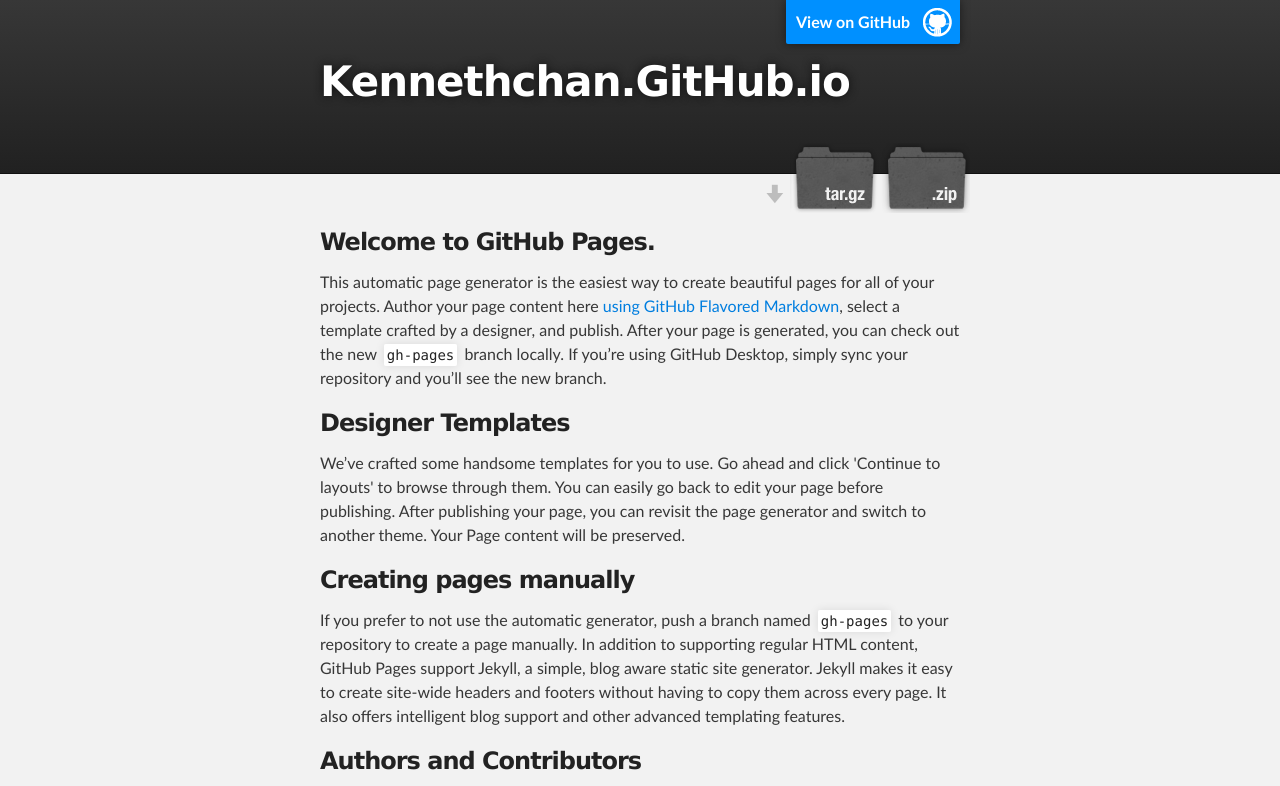
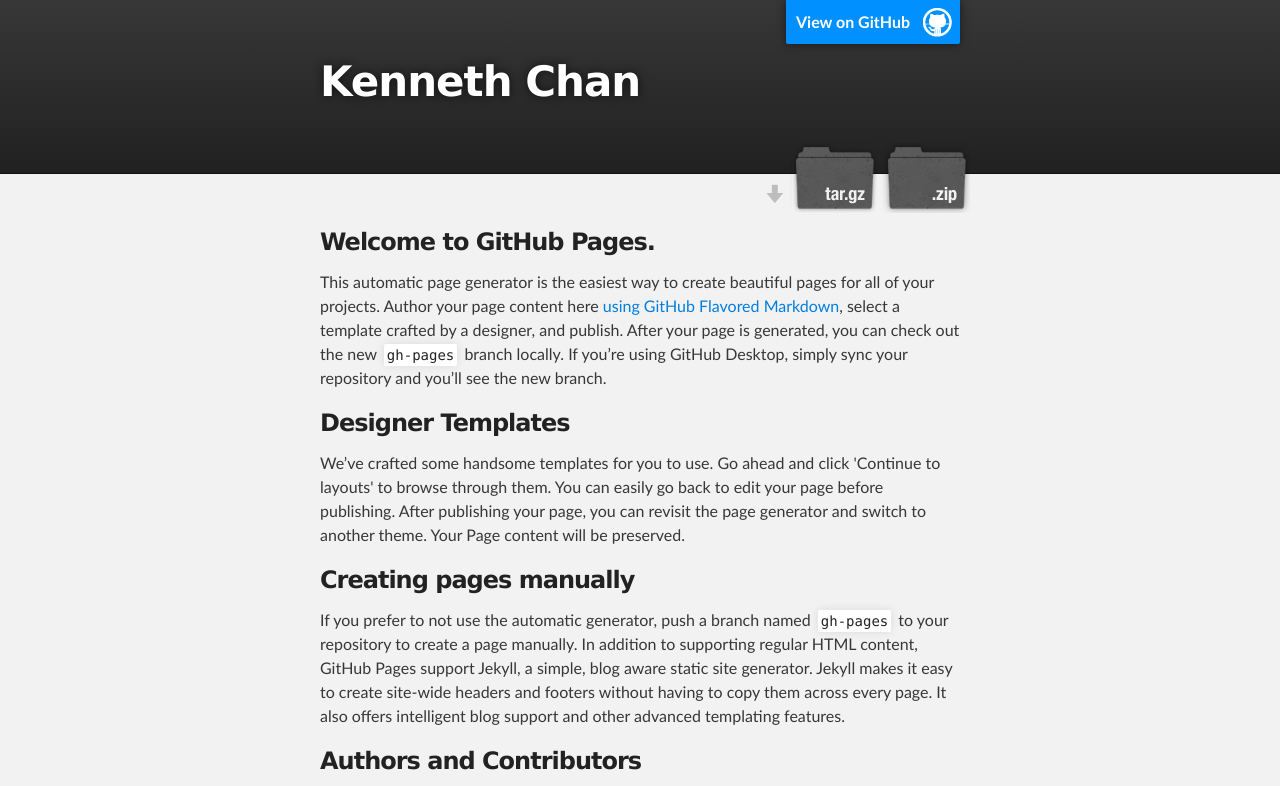
Before and after one commit to kchan049/kchan049.github.io, a plain HTML site: page index.html in a window 1280 px wide. Shown: the top 786 px of the page. Drawn offline with Linux system fonts and the light colour scheme.

Commit message:
Update index.html

```diff
--- a/index.html
+++ b/index.html
@@ -18,7 +18,7 @@
         <header class="inner">
           <a id="forkme_banner" href="https://github.com/kchan049/kennethchan.github.io">View on GitHub</a>
 
-          <h1 id="project_title">Kennethchan.GitHub.io</h1>
+          <h1 id="project_title">Kenneth Chan</h1>
           <h2 id="project_tagline"></h2>
 
             <section id="downloads">
```
